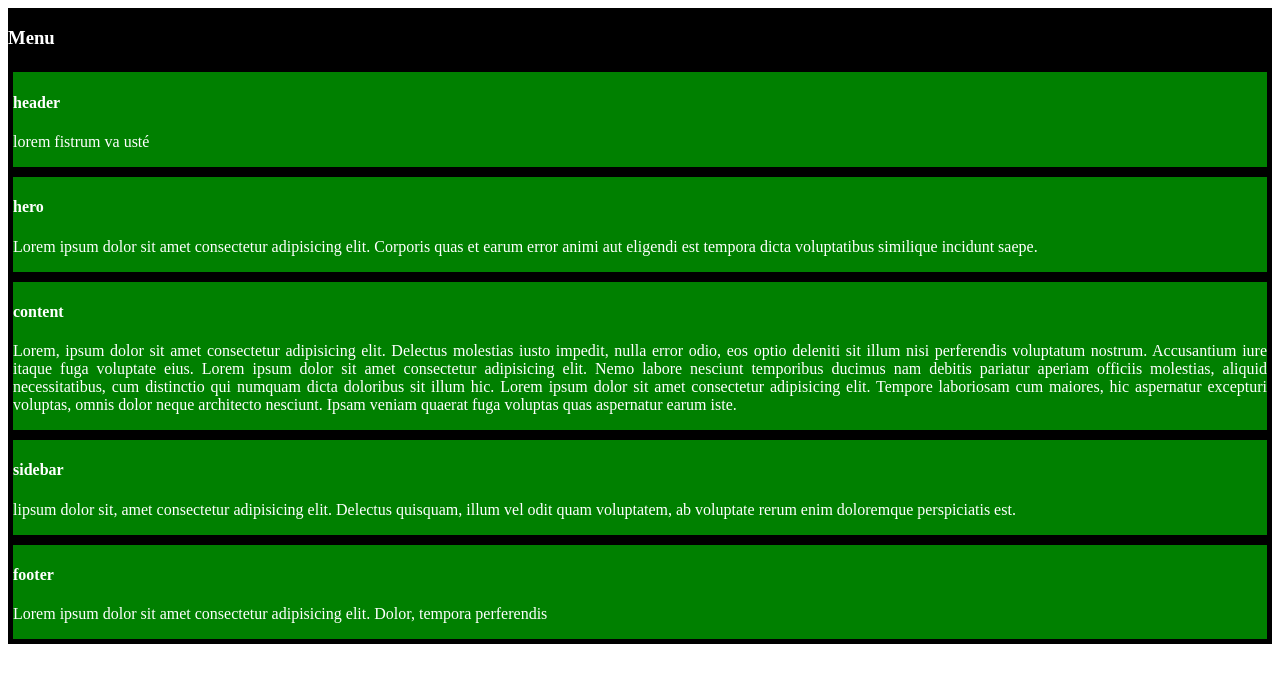
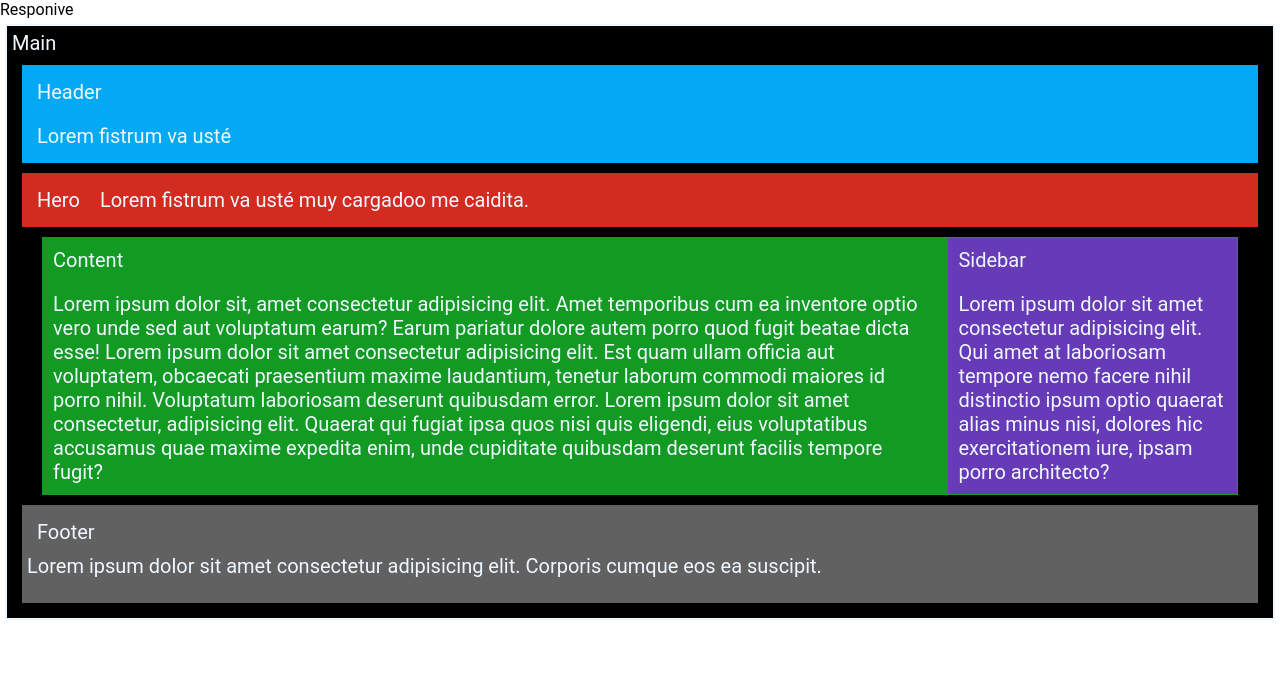
Before and after one commit to adrian28s/responsive, a plain HTML site: page index.html in a window 1280 px wide. Drawn offline with Linux system fonts and the light colour scheme.

Commit message:
terminado correctamente con dudas resueltas en clase

```diff
--- a/index.html
+++ b/index.html
@@ -1,50 +1,51 @@
 <!DOCTYPE html>
-<html lang="en">
+<html lang="es">
 
 <head>
     <meta charset="UTF-8">
     <meta http-equiv="X-UA-Compatible" content="IE=edge">
-    <meta name="viewport" content="width=device-width, initial-scale=1.0">
-    <title>Responsive</title>
+    <meta name="viewport"
+    <title>Responive</title>
     <link rel="stylesheet" href="style.css">
 </head>
 
 <body>
+    <div class="flex-container">Main
 
-    <!-- cremos un DIV pades y dentro de el creamos los DIV hijos-->
-    <div class="flex-container">
-       <h3>Menu</h3>
+        <header>
+            <p>Header</p>
+            <p class="texto">Lorem fistrum va usté </p>
+        </header>
         <div class="bloque1">
-            <h4>header</h4>
-            <p>lorem fistrum va usté</p>
+            <p>Hero</p>
+            <p class="texto">Lorem fistrum va usté muy cargadoo me caidita.</p>
         </div>
+        <div class="flex-container2">
 
-        <div>
-            <h4>hero</h4>
-            <p>Lorem ipsum dolor sit amet consectetur adipisicing elit. Corporis quas et earum error animi aut eligendi est tempora dicta voluptatibus similique incidunt saepe.</p>
+            <div class="bloque2">
+                <p>Content</p>
+                <p class="texto">Lorem ipsum dolor sit, amet consectetur adipisicing elit. Amet temporibus cum ea
+                    inventore optio vero unde sed aut voluptatum earum? Earum pariatur dolore autem porro quod fugit
+                    beatae dicta esse! Lorem ipsum dolor sit amet consectetur adipisicing elit. Est quam ullam officia
+                    aut voluptatem, obcaecati praesentium maxime laudantium, tenetur laborum commodi maiores id porro
+                    nihil. Voluptatum laboriosam deserunt quibusdam error. Lorem ipsum dolor sit amet consectetur,
+                    adipisicing elit. Quaerat qui fugiat ipsa quos nisi quis eligendi, eius voluptatibus accusamus quae
+                    maxime expedita enim, unde cupiditate quibusdam deserunt facilis tempore fugit?</p>
+            </div>
+            <div class="bloque3">
+                <p>Sidebar</p>
+                <p class="texto">Lorem ipsum dolor sit amet consectetur adipisicing elit. Qui amet at laboriosam tempore
+                    nemo facere nihil distinctio ipsum optio quaerat alias minus nisi, dolores hic exercitationem iure,
+                    ipsam porro architecto?</p>
+            </div>
+
         </div>
-
-        <div class="bloque2">
-            <h4>content</h4>
-            <p>Lorem, ipsum dolor sit amet consectetur adipisicing elit. Delectus molestias iusto impedit, nulla error odio, eos optio deleniti sit illum nisi perferendis voluptatum nostrum. Accusantium iure itaque fuga voluptate eius. Lorem ipsum dolor sit amet consectetur adipisicing elit. Nemo labore nesciunt temporibus ducimus nam debitis pariatur aperiam officiis molestias, aliquid necessitatibus, cum distinctio qui numquam dicta doloribus sit illum hic. Lorem ipsum dolor sit amet consectetur adipisicing elit. Tempore laboriosam cum maiores, hic aspernatur excepturi voluptas, omnis dolor neque architecto nesciunt. Ipsam veniam quaerat fuga voluptas quas aspernatur earum iste.</p>
-        </div>
-
-        <div>
-            <h4>sidebar</h4>
-            <p>lipsum dolor sit, amet consectetur adipisicing elit. Delectus quisquam, illum vel odit quam voluptatem, ab voluptate rerum enim doloremque perspiciatis est.</p>
-        </div>
-
-        <div>
-            <h4>footer</h4>
-            <p>Lorem ipsum dolor sit amet consectetur adipisicing elit. Dolor, tempora perferendis</p>
-        </div>
-
-
-
+        <footer>
+            <p>Footer</p>Lorem ipsum dolor sit amet consectetur adipisicing elit. Corporis cumque eos ea suscipit.
+            <p class="texto"></p>
+        </footer>
 
     </div>
-
-
 </body>
 
 </html>
--- a/style.css
+++ b/style.css
@@ -1,27 +1,69 @@
+
+
 * {
-  margin: autos;
-  padding: auto;
-}
-/*felx principal*/
-.flex-container {
-  display: flex;
-  flex-direction: column;
-  background-color: black;
-  color: white;
-}
-/*movil*/ /*no encontre la manera de llamar solo a un div por eso todos los cuadrados estan en verde*/
-.flex-container > div{
-    color: white;
-    background-color: green;
-    width: auto;
-    margin: 5px;
-    text-align:justify;
+  margin: 0px;
+  padding: 0px;
+  font-family: "roboto", cursive;
+
 }
 
+/*Dispositivo movil*/
+.flex-container {
+    margin: 5px;
+    padding: 5px;
+    border: 2px solid ;
+    background-color: black;
+    color: aliceblue;
+    font-size: 15px;
+}
 
-/*tablet*/
+header{
+    display: flex;
+    flex-direction: column;
+    background-color: #03A9F4;
+    color: aliceblue;
+    text-align: start;
+    margin: 1px;
+}
+
+.bloque1 {
+    display: flex;
+    flex-direction: column;
+    background-color: #D22B1F;
+    text-align: start;
+    color: aliceblue;
+    margin: 1px;
+}
+.bloque2 {
+    display: flex;
+    flex-direction: column;
+    background-color: #129A22;
+    text-align: start;
+    color: aliceblue;
+    margin: 1px;
+}
+.bloque3 {
+    background-color: #673AB7;
+    text-align: start;
+    color: aliceblue;
+    margin: 1px;
+}
+
+footer {
+    display: flex;
+    flex-direction: column;
+    background-color:#616161;
+    text-align: start;
+    color: aliceblue;
+    margin: 1px;
+}
+
+p {
+    padding: 10px;
+}
+/*dispositivo tablet*/
 @media screen and (min-width: 765px){
-    .contenedor {
+    .flex-container {
         margin: 5px;
         padding: 5px;
         border: 2px solid ;
@@ -29,12 +71,104 @@
         color: aliceblue;
         font-size: 20px;
 
-/*ordenador, no pude confirguralo para que se muevan los recuadros*/
+    }
+
+    header{
+        display: flex;
+        flex-direction: column;
+        background-color: #03A9F4;
+        color: aliceblue;
+        text-align: start;
+        margin: 1px;
+    }
+
+    .bloque1 {
+        display: flex;
+        flex-direction: row;
+        background-color: #D22B1F;
+        text-align: start;
+        color: aliceblue;
+        margin: 1px;
+    }
+    .flex-container2 {
+        display: flex;
+        flex-direction: row;
+        background-color: #129A22;
+        text-align: start;
+        color: aliceblue;
+        margin: 1px;
+    }
+
+    footer {
+        display: flex;
+        flex-direction: column;
+        background-color:#616161;
+        text-align: start;
+        color: aliceblue;
+        margin: 1px;
+    }
+
+    p {
+        padding: 10px;
+    }
+}
+
+/*dispositivo pantalla*/
 @media screen and (min-width: 1000px){
-    .contenedor {
+    .flex-container {
         margin: 5px;
         padding: 5px;
         border: 2px solid ;
         background-color: black;
         color: aliceblue;
         font-size: 20px;
+
+    }
+
+    header{
+        display: flex;
+        flex-direction: column;
+        background-color: #03A9F4;
+        color: aliceblue;
+        text-align: start;
+        margin: 10px;
+        padding: 5px;
+    }
+
+    .bloque1 {
+        margin: 10px;
+        padding: 5px;
+        display: flex;
+        flex-direction: row;
+        background-color: #D22B1F;
+        text-align: start;
+        color: aliceblue;
+
+    }
+    .flex-container2 {
+        display: flex;
+        flex-direction: row;
+        background-color: #129A22;
+        text-align: start;
+        color: aliceblue;
+        margin-right: 30px;
+        margin-left: 30px;
+    }
+
+    footer {
+        margin: 10px;
+        padding: 5px;
+        display: flex;
+        flex-direction: column;
+        background-color:#616161;
+        text-align: start;
+        color: aliceblue;
+
+    }
+
+    p {
+        padding: 10px;
+    }
+
+
+} /* en cada seccion del css se muestra el rango en el cual se adapta la paguina web al disposito de visualización*/
```
